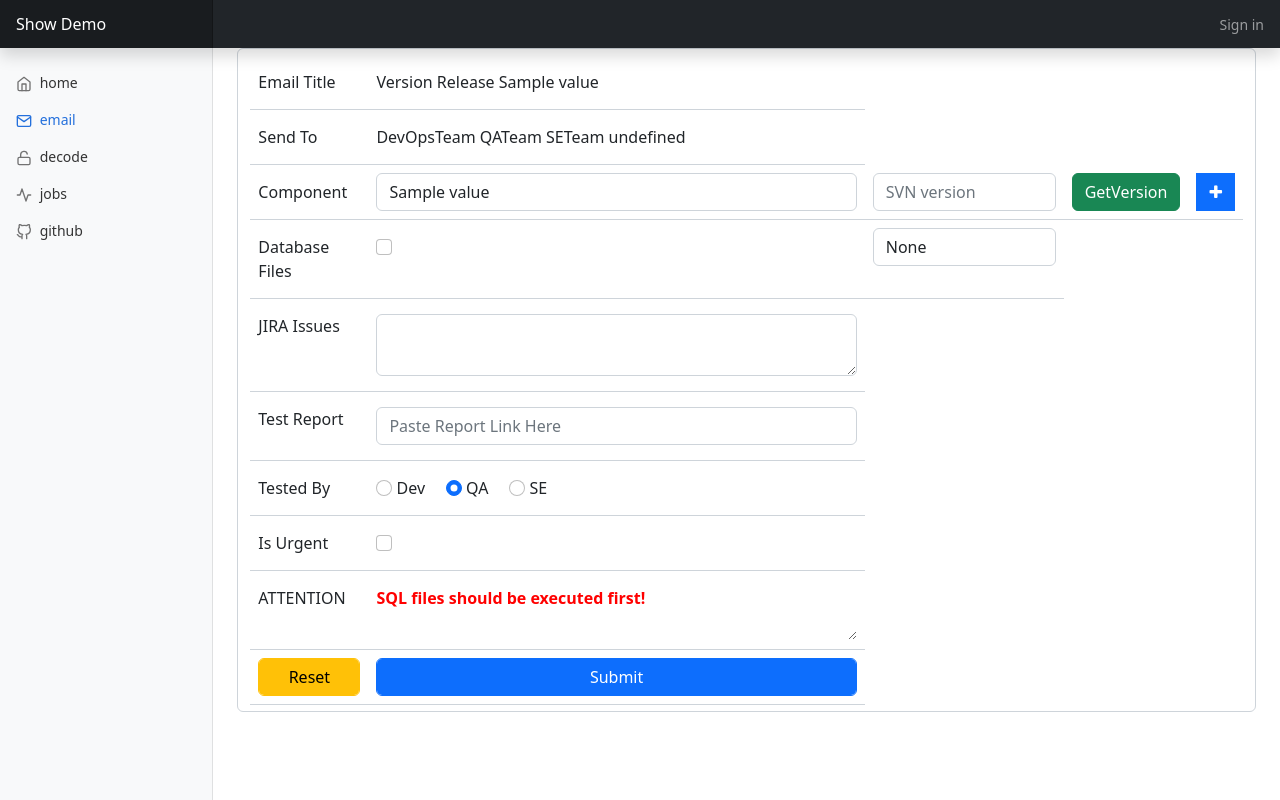
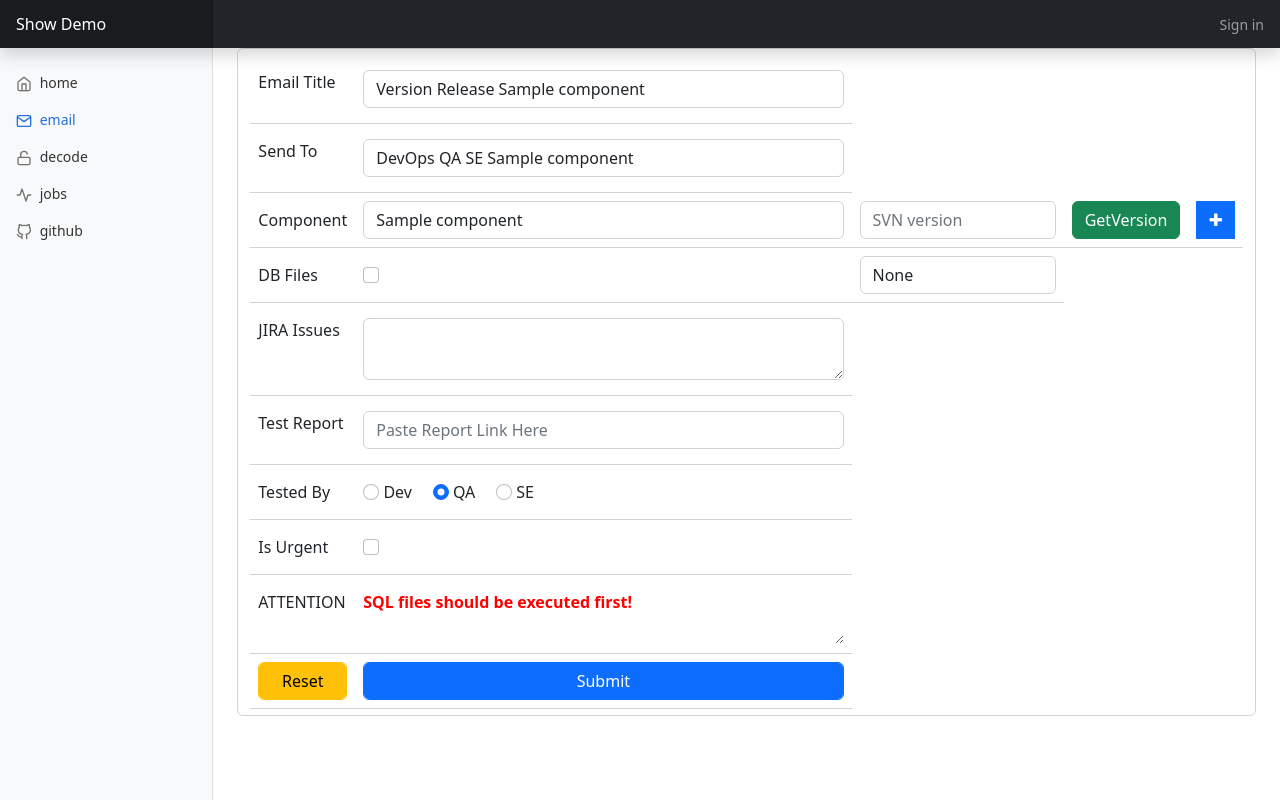
Before and after one commit to FlynnWangNZ/showDemo, a Django app: template templates/setup_email/index.html in a window 1280 px wide. Run offline with Django 4.2, Linux system fonts and the light colour scheme; the template is opened without the code that fills it: most values are stand-ins (such as "Sample title", 1, 10 or a date in 2020).

Commit message:
modify details

```diff
--- a/static/js/setup_email/setup_email.js
+++ b/static/js/setup_email/setup_email.js
@@ -40,7 +40,6 @@
     const componentIndex = $(this).parent().parent().find("select option:selected").val();
     $(this).parent().parent().find(".version").val(getVersion(componentIndex).msg);
     // [Done] set different name to svn version
-    $(this).parent().parent().find("select").attr("name", "component_" + componentIndex);
     $(this).parent().parent().find(".version").attr("name", "version_" + componentIndex);
 });
 
@@ -71,22 +70,14 @@
 // Auto change email title
 function setEmailTitleSendTo() {
     var emailTitle = "Version Release ";
-    var sendTo = "DevOpsTeam QATeam SETeam "
-    var component2EmailTeam = {
-        "1": "FrontTeam",
-        "2": "AndroidTeam",
-        "3": "iOSTeam",
-        "4": "GateWayTeam",
-        "5": "MicroServiceTeam",
-        "6": "AdminSiteTeam",
-        "7": "CRMTeam"
-    }
+    var sendTo = "DevOps QA SE "
+
     $(".component").each(function (index) {
         emailTitle += $("option:selected", this).text() + ' ';
-        sendTo += component2EmailTeam[$("option:selected", this).val()] + ' ';
+        sendTo += $("option:selected", this).val() + ' ';
     })
-    $("#emailTitle").text(emailTitle);
-    $("#sendTo").text(sendTo);
+    $("#emailTitle").val(emailTitle);
+    $("#sendTo").val(sendTo);
 }
 
 // Get database file SVN version
@@ -108,8 +99,12 @@
 // Set attention with isUrgent
 $("#isUrgent").on("click", function(){
     var $attention = "SQL files should be executed first!";
+    var emailTitle = $("#emailTitle").val();
     if($(this).is(":checked")){
+        $("#emailTitle").val("URGENT " + emailTitle);
         $attention += "\nURGENT! Please upgrade to this version ASAP";
+    }else{
+        $("#emailTitle").val(emailTitle.replaceAll("URGENT ", ""));
     }
     $("#attention").val($attention);
 });
--- a/templates/setup_email/index.html
+++ b/templates/setup_email/index.html
@@ -19,7 +19,7 @@
                     <div class="form-control-plaintext">Email Title</div>
                 </td>
                 <td class="col-md-6">
-                    <div class="form-control-plaintext" id="emailTitle">Default Email Title</div>
+                    <div class="form-control-plaintext"><input class="form-control" id="emailTitle" name="emailTitle" value="" readonly></div>
                 </td>
             </tr>
             <tr><!-- Send to list [Done] Auto change when component and database changes -->
@@ -27,16 +27,16 @@
                     <div class="form-control-plaintext">Send To</div>
                 </td>
                 <td>
-                    <div class="form-control-plaintext" id="sendTo">DevOpsTeam QATeam SETeam</div>
+                    <div class="form-control-plaintext"><input class="form-control" id="sendTo" name="sendTo" value="DevOps QA SE" readonly></div>
                 </td>
             </tr>
             <tr><!-- Component Selection [Done] Add different components to release -->
                 <td>
                     <div class="form-control-plaintext">Component</div>
                 </td>
-                <td><select id="component" name="component" class="form-control component">
-                    {% for key, value in components.items %}
-                        <option value="{{ key }}">{{ value }}</option>
+                <td><select id="component" class="form-control component">
+                    {% for component in components %}
+                        <option value="{{ component }}">{{ component }}</option>
                     {% endfor %}
                 </select></td>
                 <td><input name="version" class="form-control version" placeholder="SVN version" required><div class="invalid-feedback">No version number</div></td>
@@ -45,7 +45,7 @@
             </tr>
             <tr><!-- Database [Done] Add database files -->
                 <td>
-                    <div class="form-control-plaintext">Database Files</div>
+                    <div class="form-control-plaintext">DB Files</div>
                 </td>
                 <td>
                     <div class="form-control-plaintext">
@@ -73,7 +73,7 @@
                     <div class="form-control-plaintext">
                         <input class="form-control" type="url" id="reportLink" name="reportLink"
                                placeholder="Paste Report Link Here" required>
-                        <div class="invalid-feedback">Not a valid URL</div>
+                        <div class="invalid-feedback">Invalid URL</div>
                     </div>
                 </td>
             </tr>
@@ -83,12 +83,12 @@
                 </td>
                 <td>
                     <div class="form-control-plaintext">
-                        <input class="form-check-input" type="radio" name="tested_by" id="tested_by_dev" value="dev">
+                        <input class="form-check-input" type="radio" name="testedBy" id="tested_by_dev" value="dev">
                         <label class="form-check-label" for="tested_by_dev">Dev</label>&nbsp&nbsp&nbsp&nbsp
-                        <input class="form-check-input" type="radio" name="tested_by" id="tested_by_qa" value="qa"
+                        <input class="form-check-input" type="radio" name="testedBy" id="tested_by_qa" value="qa"
                                checked>
                         <label class="form-check-label" for="tested_by_qa">QA</label>&nbsp&nbsp&nbsp&nbsp
-                        <input class="form-check-input" type="radio" name="tested_by" id="tested_by_se" value="se">
+                        <input class="form-check-input" type="radio" name="testedBy" id="tested_by_se" value="se">
                         <label class="form-check-label" for="tested_by_se">SE</label>
                     </div>
                 </td>
@@ -98,8 +98,7 @@
                     <div class="form-control-plaintext">Is Urgent</div>
                 </td>
                 <td>
-                    <div class="form-control-plaintext"><input class="form-check-input" type="checkbox" id="isUrgent"
-                                                               name="isUrgent">
+                    <div class="form-control-plaintext"><input class="form-check-input" type="checkbox" id="isUrgent">
                         <label class="form-check-label" for="isUrgent"></label></div>
                 </td>
             </tr>
```
Also changed, not shown: setup_email/utils.py (+6 -3 lines), setup_email/views.py (+12 -6 lines), showDemo/settings.py (+1 -9 lines).
